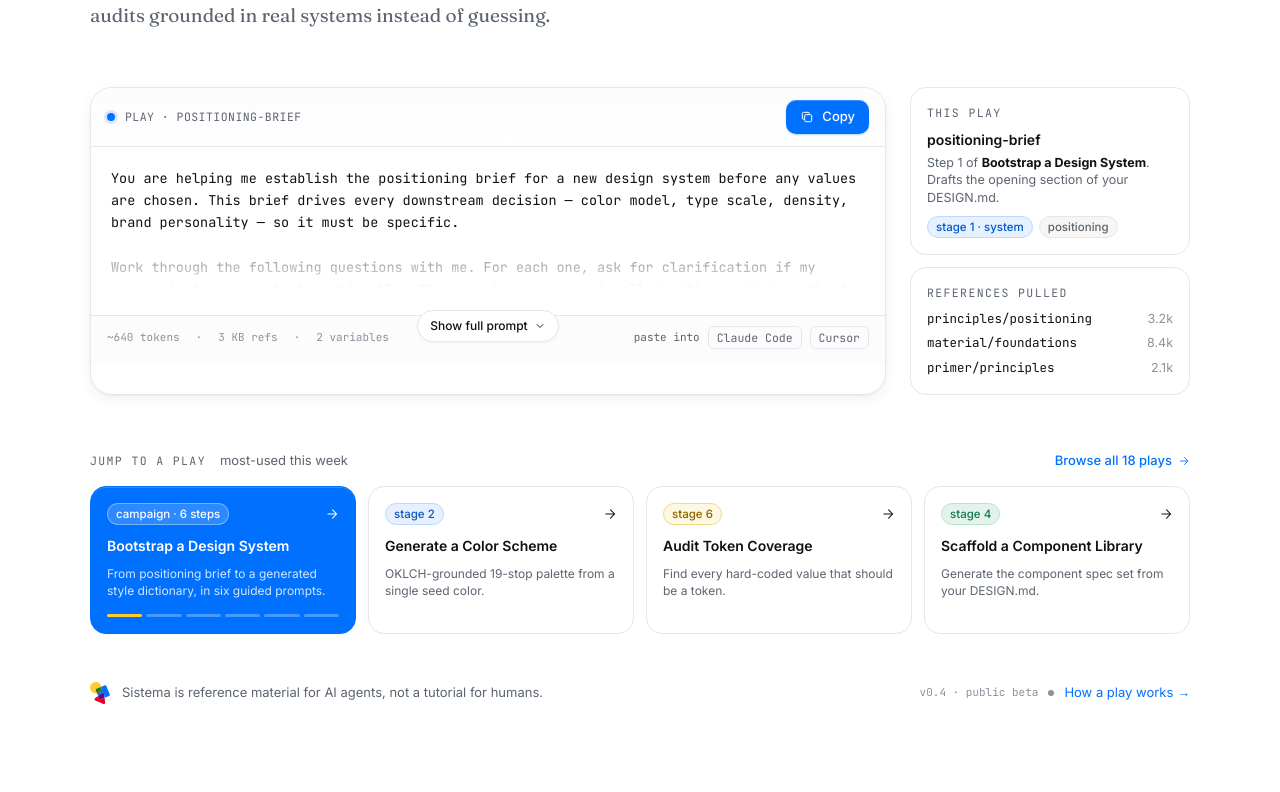
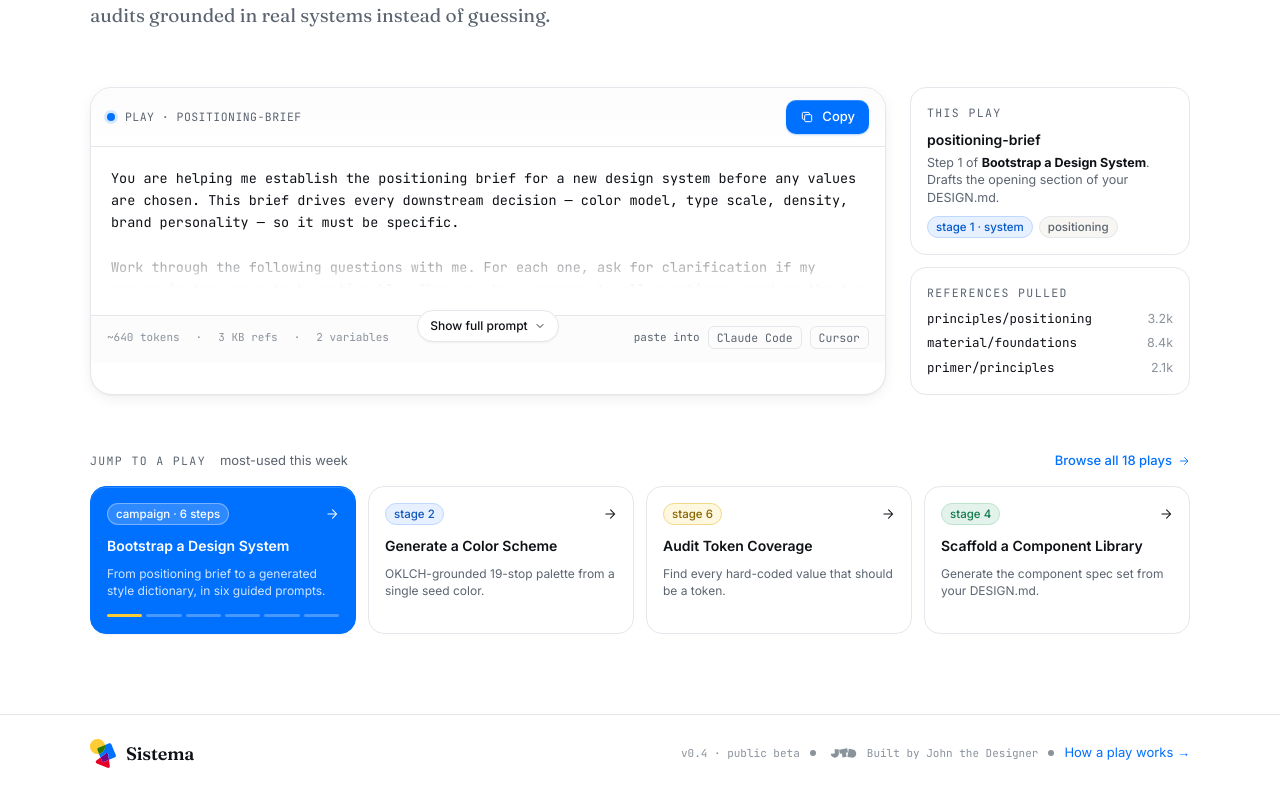
Before and after one commit to johnthedesigner/sistema, a Next.js app: page / in a window 1280 px wide. Shown: the part 502-1294 px from the top of the page. Built offline with nearby package versions, Linux system fonts and the light colour scheme.

Commit message:
footer and sticky header

```diff
--- a/src/app/kb/page.tsx
+++ b/src/app/kb/page.tsx
@@ -232,9 +232,9 @@
           ))}
         </div>
 
-        {/* Bottom strip */}
+        {/* KB utility strip */}
         <div
-          className="flex flex-col sm:flex-row sm:items-center gap-4 px-5 py-4 rounded-radius-md border border-border bg-surface"
+          className="flex flex-col sm:flex-row sm:items-center gap-4 rounded-radius-md border border-border bg-surface"
           style={{ padding: '16px 20px' }}
         >
           <Logo size={28} />
@@ -251,6 +251,7 @@
             </Link>
           </div>
         </div>
+
       </div>
     </main>
   )
--- a/src/app/layout.tsx
+++ b/src/app/layout.tsx
@@ -1,6 +1,7 @@
 import type { Metadata } from 'next'
 import { Inter, Fraunces, JetBrains_Mono } from 'next/font/google'
 import { Nav } from '@/components/layout/Nav'
+import { SiteFooter } from '@/components/layout/Footer'
 import '../styles/globals.css'
 
 const inter = Inter({
@@ -40,9 +41,10 @@
       lang="en"
       className={`${inter.variable} ${fraunces.variable} ${jetbrainsMono.variable}`}
     >
-      <body className="bg-canvas text-on-surface antialiased">
+      <body className="bg-canvas text-on-surface antialiased min-h-screen flex flex-col">
         <Nav />
-        {children}
+        <div className="flex-1">{children}</div>
+        <SiteFooter />
       </body>
     </html>
   )
--- a/src/app/page.tsx
+++ b/src/app/page.tsx
@@ -1,6 +1,5 @@
 import Link from 'next/link'
 import { loadPlaybooks } from '@/lib/playbooks'
-import { Logo } from '@/components/Logo'
 import { PromptBox } from '@/components/PromptBox'
 
 function ArrowRight() {
@@ -201,18 +200,6 @@
           </div>
         </div>
 
-        {/* Footer note */}
-        <div className="flex flex-col md:flex-row items-start md:items-center gap-3 md:gap-4.5 mt-10 md:mt-12 text-[13px] text-on-surface-muted">
-          <Logo size={20} />
-          <span>Sistema is reference material for AI agents, not a tutorial for humans.</span>
-          <div className="md:ml-auto flex items-center gap-2.5">
-            <span className="font-mono text-[11px] text-on-surface-subtle">v0.4 · public beta</span>
-            <span className="inline-block w-1.5 h-1.5 rounded-full bg-on-surface-subtle" />
-            <Link href="/guide" className="text-primary no-underline">
-              How a play works →
-            </Link>
-          </div>
-        </div>
       </div>
     </main>
   )
--- /dev/null
+++ b/src/components/layout/Footer.tsx
@@ -0,0 +1,40 @@
+import Link from 'next/link'
+import { Wordmark } from '@/components/Logo'
+
+function JohnTheDesignerMark({ size = 16 }: { size?: number }) {
+  const w = Math.round(size * (90 / 41))
+  return (
+    <svg width={w} height={size} viewBox="0 0 90 41" fill="currentColor" xmlns="http://www.w3.org/2000/svg">
+      <path d="M33.748 12.8556C33.6767 12.4504 33.9467 12.0641 34.351 11.9926L53.7972 8.55685C54.2015 8.48541 54.5871 8.75594 54.6584 9.16109L56.2437 18.1702C56.315 18.5753 56.045 18.9617 55.6407 19.0331L51.5113 19.7627C51.3091 19.7985 51.1741 19.9916 51.2098 20.1942L52.8597 29.5701C52.931 29.9752 52.661 30.3616 52.2566 30.433L43.2657 32.0216C42.8614 32.093 42.4758 31.8225 42.4045 31.4173L40.7546 22.0415C40.7189 21.8389 40.5262 21.7036 40.324 21.7393L36.1946 22.4689C35.7902 22.5404 35.4047 22.2698 35.3334 21.8647L33.748 12.8556Z" />
+      <path d="M22.1508 11.9354C22.1294 11.5246 22.4443 11.1741 22.8543 11.1525L31.9715 10.6737C32.3815 10.6522 32.7313 10.9678 32.7528 11.3786L33.2695 21.2581C33.5763 27.1252 29.0785 32.1307 23.2232 32.4381C17.6175 32.7325 12.8 28.6142 12.1301 23.1142C12.0804 22.7059 12.398 22.3541 12.808 22.3326L22.2964 21.8343C22.5014 21.8236 22.6588 21.6483 22.6481 21.4429L22.1508 11.9354Z" />
+      <path d="M59.3772 9.62064L69.1003 11.3385C74.8745 12.3588 78.7301 17.8762 77.7119 23.6621C76.6938 29.448 71.1875 33.3113 65.4132 32.2911L55.6901 30.5732C55.2858 30.5018 55.0158 30.1154 55.0871 29.7103L58.516 10.2249C58.5873 9.81973 58.9729 9.5492 59.3772 9.62064Z" />
+    </svg>
+  )
+}
+
+export function SiteFooter() {
+  return (
+    <footer className="border-t border-border">
+      <div className="max-w-[1180px] mx-auto px-5 md:px-10 py-6 flex flex-col md:flex-row items-start md:items-center gap-3 text-[13px] text-on-surface-muted">
+        <Wordmark size={18} />
+        <div className="md:ml-auto flex items-center gap-2.5">
+          <span className="font-mono text-[11px] text-on-surface-subtle">v0.4 · public beta</span>
+          <span className="inline-block w-1.5 h-1.5 rounded-full bg-on-surface-subtle" />
+          <a
+            href="https://johnthedesigner.com"
+            target="_blank"
+            rel="noopener noreferrer"
+            className="flex items-center gap-1.5 text-on-surface-subtle hover:text-on-surface-muted transition-colors no-underline font-mono text-[11px]"
+          >
+            <JohnTheDesignerMark size={16} />
+            Built by John the Designer
+          </a>
+          <span className="inline-block w-1.5 h-1.5 rounded-full bg-on-surface-subtle" />
+          <Link href="/guide" className="text-primary no-underline">
+            How a play works →
+          </Link>
+        </div>
+      </div>
+    </footer>
+  )
+}
--- a/src/components/layout/Nav.tsx
+++ b/src/components/layout/Nav.tsx
@@ -42,7 +42,7 @@
 
   return (
     <>
-      <header className="border-b border-border bg-surface-raised relative z-40">
+      <header className="sticky top-0 border-b border-border bg-surface-raised z-40">
         <div className="flex items-center justify-between px-5 md:px-10 h-[60px] md:h-[68px]">
           {/* Left: wordmark + desktop nav */}
           <div className="flex items-center gap-8 md:gap-12">
```
